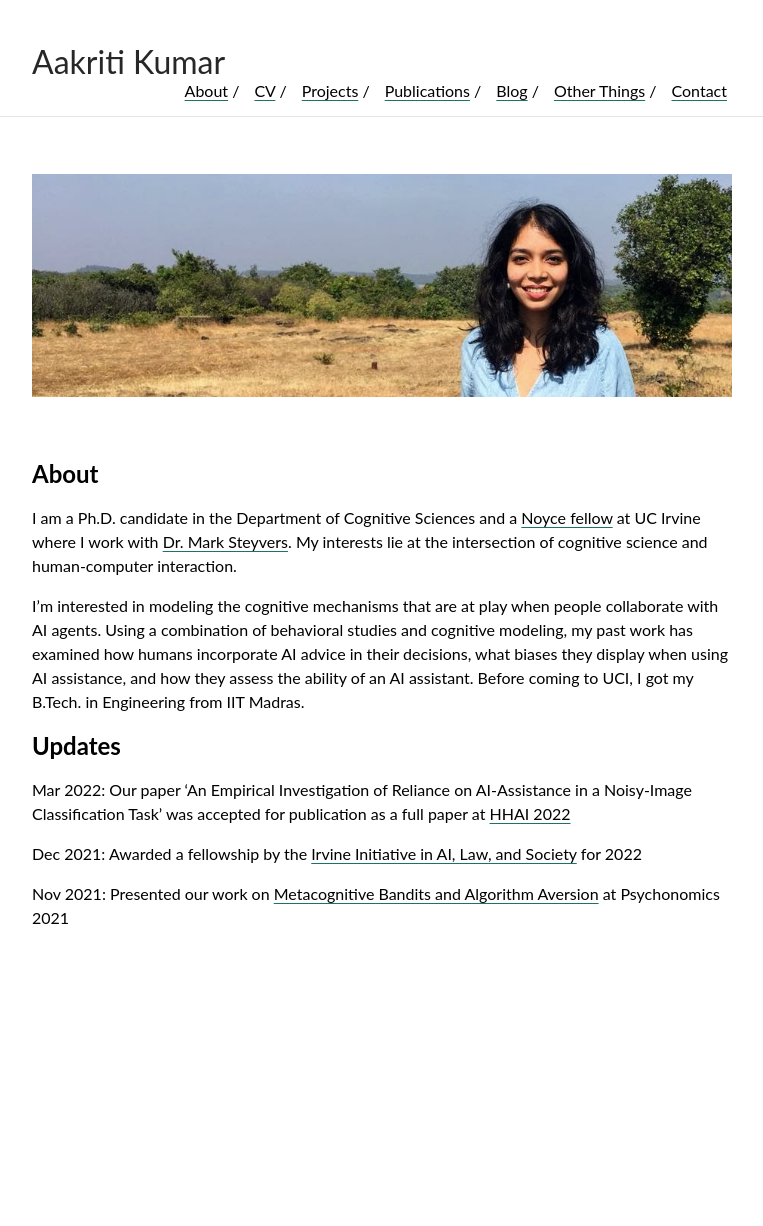
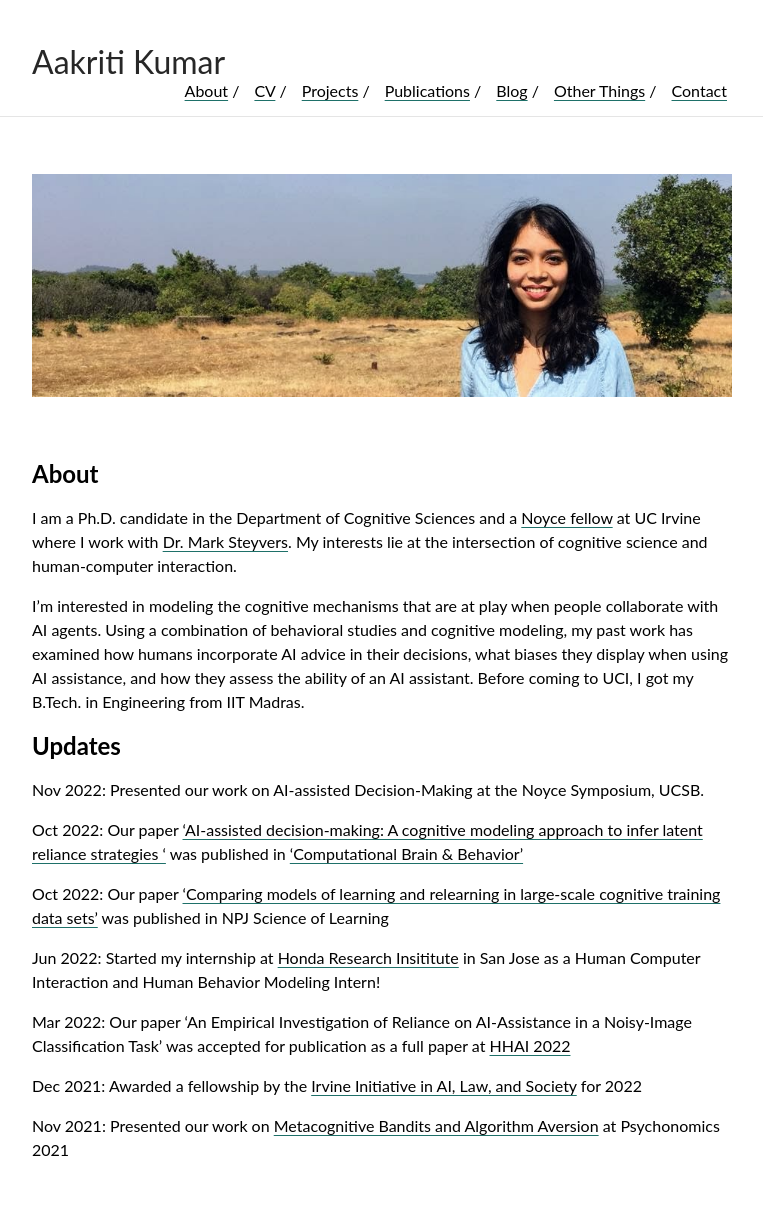
Before and after one commit to aakriti1kumar/aakriti1kumar.github.io, a Jekyll site: the page built from index.md, in a window 1280 px wide. Shown: the whole page, without its empty margins (258-1021 px from the left). Built offline with Jekyll 4.4.1, drawn with Linux system fonts in a browser that asks for light colours; our own code applies the rules of GitHub Pages for plain Markdown files; before the commit the page ends 994 px from its top, so only the background shows below that.

Commit message:
Update index.md

```diff
--- a/index.md
+++ b/index.md
@@ -12,6 +12,15 @@ I'm interested in modeling the cognitive mechanisms that are at play when people
 
 ## Updates
 
+Nov 2022: Presented our work on AI-assisted Decision-Making at the Noyce Symposium, UCSB.
+
+Oct 2022: Our paper ['AI-assisted decision-making: A cognitive modeling approach to infer latent reliance strategies
+'](https://link.springer.com/article/10.1007/s42113-022-00157-y) was published in ['Computational Brain & Behavior'](https://www.springer.com/journal/42113)
+
+Oct 2022: Our paper ['Comparing models of learning and relearning in large-scale cognitive training data sets'](https://www.nature.com/articles/s41539-022-00142-x) was published in NPJ Science of Learning
+
+Jun 2022: Started my internship at [Honda Research Insititute](https://usa.honda-ri.com/) in San Jose as a Human Computer Interaction and Human Behavior Modeling Intern!
+
 Mar 2022: Our paper 'An Empirical Investigation of Reliance on AI-Assistance in a Noisy-Image Classification Task' was accepted for publication as a full paper at [HHAI 2022](https://www.hhai-conference.org/)
 
 Dec 2021:  Awarded a fellowship by the [Irvine Initiative in AI, Law, and Society](https://ucinoyce.org/) for 2022
```
